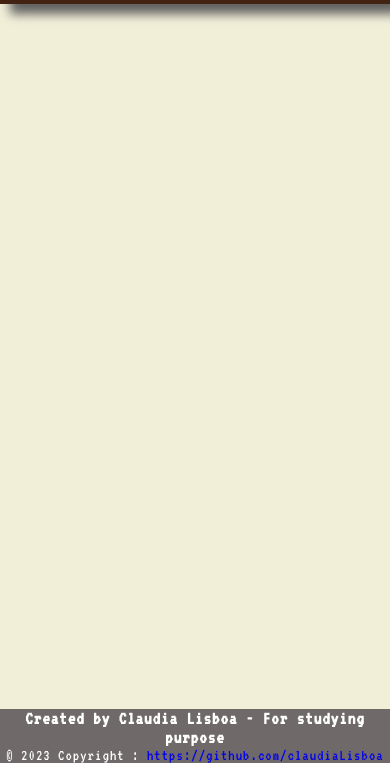
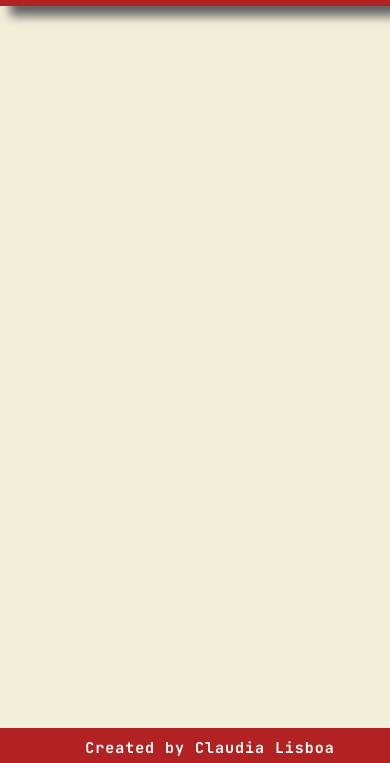
Before and after one commit to claudiaLisboa/NavBarResponsive, a plain HTML site: page index.html in a window 390 px wide. Shown: the part 81-844 px from the top of the page. Drawn offline with Linux system fonts and the light colour scheme.

Commit message:
added media footer

```diff
--- a/index.html
+++ b/index.html
@@ -28,12 +28,13 @@
             <li><a href="#" class="links">Contact</a></li>
        </ul>
     </nav>
+    <!-- footer -->
     <footer class="footer">
-          <h3><strong><span className="created-by">Created by Claudia Lisboa - For studying purpose</span></strong></h3>
+          <h3><span class="created-by">Created by Claudia Lisboa</span><span class="studying"> - For studying purpose</span></h3>
           <div>© 2023 Copyright :
           <a href="https://github.com/claudiaLisboa"> https://github.com/claudiaLisboa </a>
           </div>
-      </footer>
+    </footer>
       <script src="main.js"></script>
 </body>
 </html>
--- a/style.css
+++ b/style.css
@@ -1,11 +1,12 @@
-@import url('https://fonts.googleapis.com/css2?family=VT323&display=swap');
+@import url('https://fonts.googleapis.com/css2?family=Chakra+Petch:ital,wght@0,300;0,500;0,600;0,700;1,500;1,600&family=JetBrains+Mono:ital,wght@0,100;0,200;0,400;0,500;0,600;0,700;0,800;1,100;1,200;1,400&display=swap');
 
 *{
     margin:0;
     padding: 0;
     box-sizing: border-box;
-    font-family: 'VT323', monospace;
+    font-family: 'JetBrains Mono', monospace;
     text-decoration: none;
+    list-style-type: none;
     text-align: center;
     /* font-size: 34px; */
 }
@@ -23,7 +24,7 @@ img{
 }
 
 nav{
-    background-color: #422311;
+    background-color: #b22222;
     display: flex;
     justify-content: space-between;
     align-items: center;
@@ -46,7 +47,7 @@ li{
 }
 
 li a{
-    font-size: 2rem;
+    font-size: 22px;
     cursor: pointer;
     padding: 20px 15px;
     transition: 0.5s;
@@ -69,9 +70,14 @@ li a:hover{
     left: 0;
     bottom: 0;
     width: 100%;
-    background-color: rgb(111, 105, 105);
+    background-color: #B22222;
     color: white;
     text-align: center;
+    font-size: 0.8rem;
+    padding-top: 8px;
+}
+.footer a{
+    color: white;
 }
 
 @media screen and (max-width: 700px) {
@@ -138,4 +144,18 @@ li a:hover{
         border-radius: 15px;
     }
 
+    /* footer media */
+    .footer{
+        position: absolute;
+        right: 0;
+        margin-top: 10px;
+        padding: 10px 0 0 30px;
+        width: 100%;
+        height: 35px;
+        font-size: 0.8rem;
+    }
+
+    .footer div, .studying{
+        display: none;
+    }
 }
```
